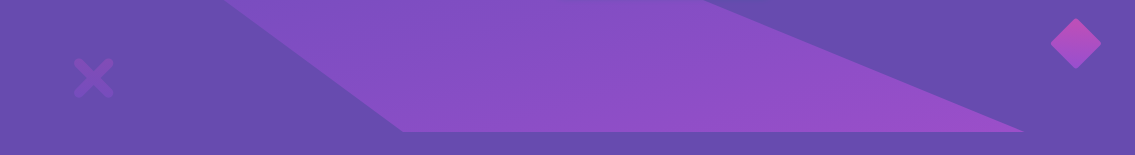
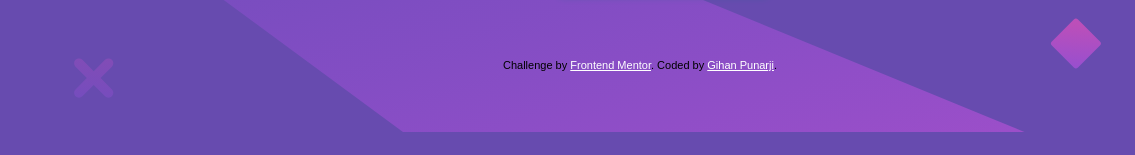
Before and after one commit to gihanpunarji/huddle-landing-page, a plain HTML site: page index.html in a window 1280 px wide. Shown: the part 645-800 px from the top of the page, 0-1135 px from the left. Drawn offline with Linux system fonts and the light colour scheme.

Commit message:
Modified footer section

```diff
--- a/index.html
+++ b/index.html
@@ -13,7 +13,7 @@
   <!-- Feel free to remove these styles or customise in your own stylesheet 👍 -->
   <style>
     .attribution { font-size: 11px; text-align: center; }
-    .attribution a { color: hsl(228, 45%, 44%); }
+    .attribution a { color: #fff; }
   </style>
 </head>
 <body>
@@ -52,10 +52,10 @@
     </div>
   </div>
   <footer>
-    <!-- <p class="attribution">
+    <p class="attribution">
       Challenge by <a href="https://www.frontendmentor.io?ref=challenge" target="_blank">Frontend Mentor</a>.
-      Coded by <a href="#">Your Name Here</a>.
-    </p> -->
+      Coded by <a href="#">Gihan Punarji</a>.
+    </p>
   </footer>
 </body>
 </html>
```
